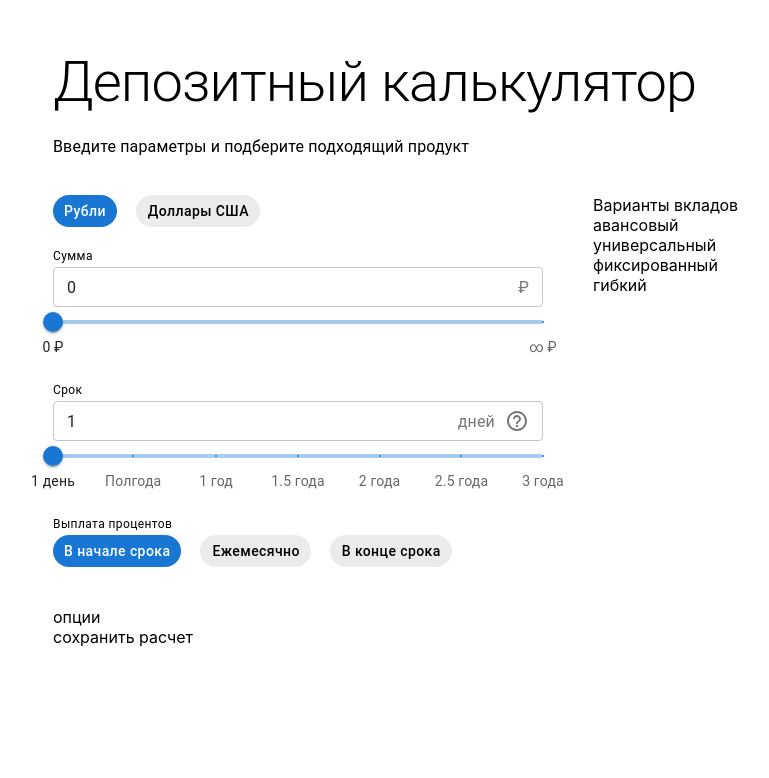
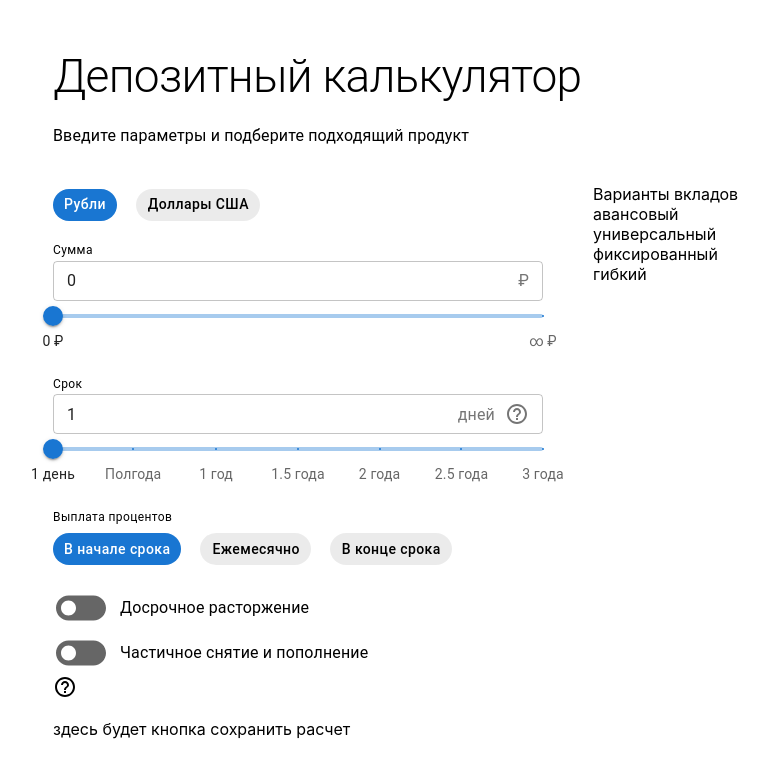
Before and after one commit to Alekzos/deposit-module, a React (Create React App) app: page / in a window 1280 px wide. Shown: the top 778 px of the page, without its empty margins (47-816 px from the left). Built offline with nearby package versions, Linux system fonts and the light colour scheme.

Commit message:
Добавлены кнопки опций (помежуточный вариант)

```diff
--- a/src/components/DepositCalc.tsx
+++ b/src/components/DepositCalc.tsx
@@ -11,11 +11,22 @@ import ToggleButtonGroup from '@mui/material/ToggleButtonGroup';
 import StyledEngineProvider from "@mui/material/StyledEngineProvider";
 import Box from '@mui/material/Box'
 
+
+import Checkbox from '@mui/material/Checkbox';
+import FormControlLabel from '@mui/material/FormControlLabel';
+import FormGroup from '@mui/material/FormGroup';
+import ToggleOffIcon from '@mui/icons-material/ToggleOff';
+import ToggleOnIcon from '@mui/icons-material/ToggleOn';
+import { Tooltip } from '@mui/material';
+import HelpOutline from '@mui/icons-material/HelpOutline';
+
 import {numberWithoutSpaces} from './utils';
 
 import SliderWithTextField from './SliderWithTextField'
 
-
+import IconButton from '@mui/material/IconButton';
+import Icon, { IconProps } from '@mui/material/Icon';
+import Composition from './test'
 
 
 //main
@@ -80,6 +91,27 @@ const DepositCalc = () => {
   };
 
 
+  //чекбоксы
+  // const [checked, setChecked] = React.useState<boolean>(false,);
+
+
+  const [depositOptions, setDepositOptions] = useState({
+    checkEarlyTermination: false,
+    checkWithdrawals: false,
+  });
+
+
+  const handleChangeCheckBox = (event: React.ChangeEvent<HTMLInputElement>) => {
+    setDepositOptions({
+      ...depositOptions,
+      [event.target.name]: event.target.checked,
+    });
+  };
+
+  const { checkEarlyTermination, checkWithdrawals } = depositOptions;
+
+
+  const label = { inputProps: { 'aria-label': 'Checkbox demo' } };
 
   const days: boolean = true;
 
@@ -145,11 +177,46 @@ const DepositCalc = () => {
             </ToggleButtonGroup>
           </Box>
 
+          <Box>
 
-        <br></br>
+          <FormGroup>
+            <FormControlLabel
+              control={
+                <Checkbox
+                  checked={checkEarlyTermination}
+                  onChange={handleChangeCheckBox}
+                  name="checkEarlyTermination"
+                  icon={<ToggleOffIcon fontSize="large"/>}
+                  checkedIcon={<ToggleOnIcon fontSize="large"/>}
+                  sx={{ '& .MuiSvgIcon-root': { fontSize: 60 } }}
+                />}
+                label="Досрочное расторжение"
+            />
 
-        опции<br></br>
-        сохранить расчет
+            <FormControlLabel
+              control={
+                <Checkbox
+                  checked={checkWithdrawals}
+                  onChange={handleChangeCheckBox}
+                  icon={<ToggleOffIcon />}
+                  checkedIcon={<ToggleOnIcon />}
+                  name="checkWithdrawals"
+                  sx={{ '& .MuiSvgIcon-root': { fontSize: 60 } }}
+                />}
+              label="Частичное снятие и пополнение"
+              />
+              <Tooltip title="Информация о сроках" >
+                  <HelpOutline />
+              </Tooltip>
+
+
+          </FormGroup>
+
+
+
+
+        </Box>
+        здесь будет кнопка сохранить расчет
         </Grid>
 
         <Grid item xs={6}>
--- a/src/components/SliderWithTextField.tsx
+++ b/src/components/SliderWithTextField.tsx
@@ -1,7 +1,7 @@
 import React from "react";
 
 import { useState } from 'react';
-import './style.css';
+
 import Typography from '@mui/material/Typography';
 import Slider from '@mui/material/Slider';
 import Box from '@mui/material/Box';
@@ -9,6 +9,7 @@ import TextField from '@mui/material/TextField';
 import InputAdornment from '@mui/material/InputAdornment';
 import { Tooltip } from '@mui/material';
 import HelpOutline from '@mui/icons-material/HelpOutline';
+
 import {numberWithSpaces} from './utils';
 
 
--- a/src/components/style.css
+++ b/src/components/style.css
@@ -6,7 +6,7 @@
 
 
 .MuiTypography-h1 {
- font-size: 56px;
+ font-size: 46px;
  margin-bottom: 20px;
 }
 
@@ -16,6 +16,7 @@
 }
 
 .MuiBox-root, .MuiToggleButtonGroup-fullWidth {margin-right: 50px;}
+.MuiToggleButtonGroup-fullWidth {margin-top: 5px;}
 
 .MuiToggleButton-root {
     background-color:rgba(0, 0, 0, 0.08);
@@ -48,5 +49,21 @@
 
 
 .MuiInputBase-root .MuiSvgIcon-root {
-    padding-left:10px
+    padding-left:10px;
+
 }
+
+.MuiFormGroup-root .MuiSvgIcon-root{
+    float: left;
+    position: relative;
+    display: block;
+    flex:none;
+}
+
+
+.MuiFormControlLabel-root {
+    height: 45px;
+
+    /*  для теста чтобы знак вопроса поместился */
+    width: 500px;
+}
--- /dev/null
+++ b/src/components/test.tsx
@@ -0,0 +1,31 @@
+import * as React from 'react';
+import IconButton from '@mui/material/IconButton';
+import Icon, { IconProps } from '@mui/material/Icon';
+import { Tooltip } from '@mui/material';
+import HelpOutline from '@mui/icons-material/HelpOutline';
+import DeleteIcon from '@mui/icons-material/Delete';
+
+// const WrappedIcon = (props: IconProps) => <Icon {...props} />;
+
+const WrappedIcon = (props: IconProps) =>
+<Tooltip title="Информация о сроках">
+        <h1>?</h1>
+</Tooltip>;
+
+
+WrappedIcon.muiName = 'Icon';
+
+
+WrappedIcon.muiName = 'Icon';
+
+export default function Composition() {
+  return (
+    <div>
+
+
+      <IconButton>
+        <WrappedIcon>1<HelpOutline /></WrappedIcon>
+      </IconButton>
+    </div>
+  );
+}
```
Lines whose indentation alone changed are shown as unchanged.
